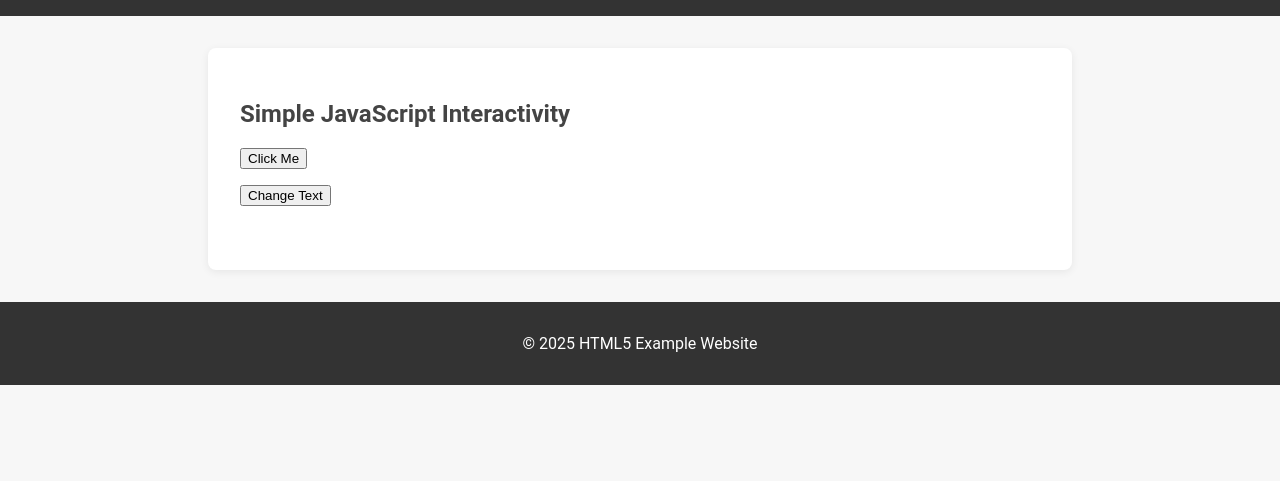
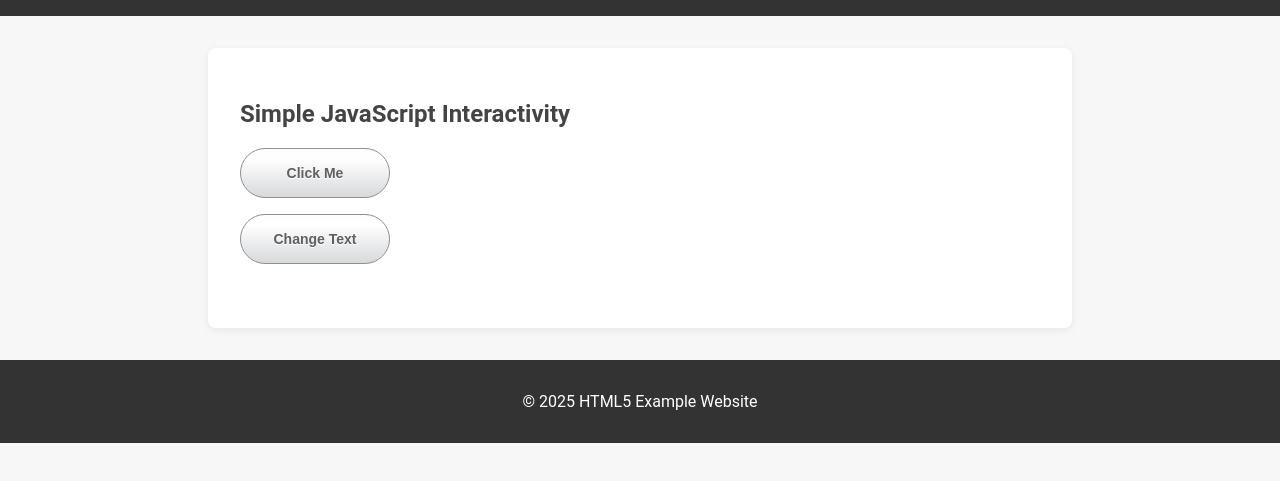
Before and after one commit to Jeebig/testFE, a plain HTML site: page js.html in a window 1280 px wide. Shown: the part 153-634 px from the top of the page. Drawn offline with Linux system fonts and the light colour scheme.

Commit message:
Add files via upload

```diff
--- a/js.html
+++ b/js.html
@@ -22,9 +22,9 @@
 <main>
     <section>
         <h2>Simple JavaScript Interactivity</h2>
-        <button class="btn" onclick="alert('Hello, world!')">Click Me</button>
+        <button class="button" onclick="alert('Hello, world!')">Click Me</button>
         <p id="demo"></p>
-        <button class="btn" onclick="document.getElementById('demo').textContent = 'You clicked the button!'">Change Text</button>
+        <button class="button" onclick="document.getElementById('demo').textContent = 'You clicked the button!'">Change Text</button>
     </section>
 </main>
 <footer>
```
